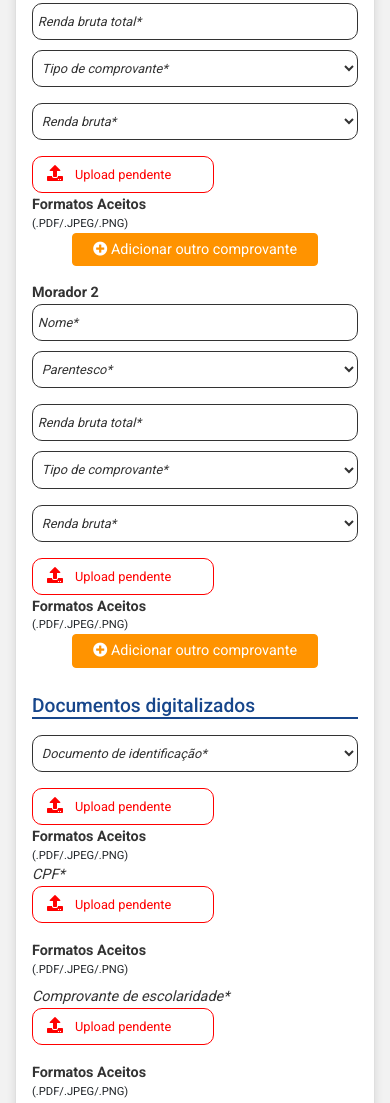
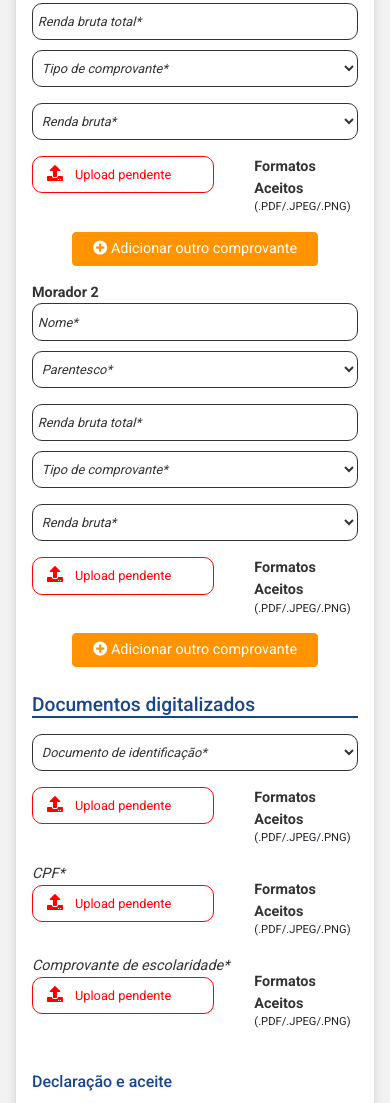
Before and after one commit to geeklopz/bolsas-senac, a plain HTML site: page step2-form.html in a window 390 px wide. Shown: the part 1203-2306 px from the top of the page. Drawn offline with nearby package versions, Linux system fonts and the light colour scheme; a script that the page names is missing.

Commit message:
update mobile 4 20032021

```diff
--- a/step2-form.html
+++ b/step2-form.html
@@ -181,15 +181,15 @@
                             </select>
                           </div>
                         </div>
-                        <div class="col-12 col-lg-3">
+                        <div class="col-8 col-lg-3">
                           <input type="file" class="custom-file-input">
                         </div>
-                        <div class="col-12 col-lg-3 info-upload">
+                        <div class="col-4 col-lg-3 info-upload ml-0 pl-0">
                           <p>Formatos Aceitos</p>
                           <span>(.PDF/.JPEG/.PNG)</span>
                         </div>
                       </div>
-                      <div class="d-flex justify-content-center mb-3">
+                      <div class="d-flex justify-content-center mb-3 pt-3">
                         <a href="#" class="btn btn-primary btn-full add-comprovante"><i class="fas fa-plus-circle"></i> Adicionar outro comprovante</a>
                       </div>
                     </div>
@@ -237,15 +237,15 @@
                             </select>
                           </div>
                         </div>
-                        <div class="col-12 col-lg-3">
+                        <div class="col-8 col-lg-3">
                           <input type="file" class="custom-file-input">
                         </div>
-                        <div class="col-12 col-lg-3 info-upload">
+                        <div class="col-4 col-lg-3 info-upload ml-0 pl-0">
                           <p>Formatos Aceitos</p>
                           <span>(.PDF/.JPEG/.PNG)</span>
                         </div>
                       </div>
-                      <div class="d-flex justify-content-center mb-3">
+                      <div class="d-flex justify-content-center mb-3 pt-3">
                         <a href="#" class="btn btn-primary btn-full add-comprovante"><i class="fas fa-plus-circle"></i> Adicionar outro comprovante</a>
                       </div>
                     </div>
@@ -255,7 +255,7 @@
 
                 <div class="section-form">
                   <h4>Documentos digitalizados</h4>
-                  <div class="row mt-3">
+                  <div class="row mt-3 mb-3">
                     <div class="col-12 col-lg-4">
                       <div class="form-group">
                         <select class="form-control" id="exampleFormControlSelect1">
@@ -267,10 +267,10 @@
                         </select>
                       </div>
                     </div>
-                    <div class="col-12 col-lg-3">
+                    <div class="col-8 col-lg-3">
                       <input type="file" class="custom-file-input">
                     </div>
-                    <div class="col-12 col-lg-3 info-upload">
+                    <div class="col-4 col-lg-3 ml-0 pl-0 info-upload">
                       <p>Formatos Aceitos</p>
                       <span>(.PDF/.JPEG/.PNG)</span>
                     </div>
@@ -278,22 +278,22 @@
                       <input type="file" class="custom-file-input">
                     </div>
                   </div>
-                  <div class="row">
-                    <div class="col-12 col-lg-4">
+                  <div class="row mb-3">
+                    <div class="col-8 col-lg-4">
                       <p style="font-style: italic;">CPF*</p>
                       <input type="file" class="custom-file-input">
                     </div>
-                    <div class="col-12 col-lg-6 info-upload pt-3">
+                    <div class="col-4 col-lg-6 info-upload pt-3 ml0 pl-0">
                       <p>Formatos Aceitos</p>
                       <span>(.PDF/.JPEG/.PNG)</span>
                     </div>
                   </div>
-                  <div class="row mt-2">
-                    <div class="col-12 col-lg-4">
+                  <div class="row mt-2 mb-3">
+                    <div class="col-8 col-lg-4">
                       <p style="font-style: italic;">Comprovante de escolaridade*</p>
                       <input type="file" class="custom-file-input">
                     </div>
-                    <div class="col-12 col-lg-6 info-upload pt-3">
+                    <div class="col-4 col-lg-6 info-upload pt-3 ml-0 pl-0">
                       <p>Formatos Aceitos</p>
                       <span>(.PDF/.JPEG/.PNG)</span>
                     </div>
```
